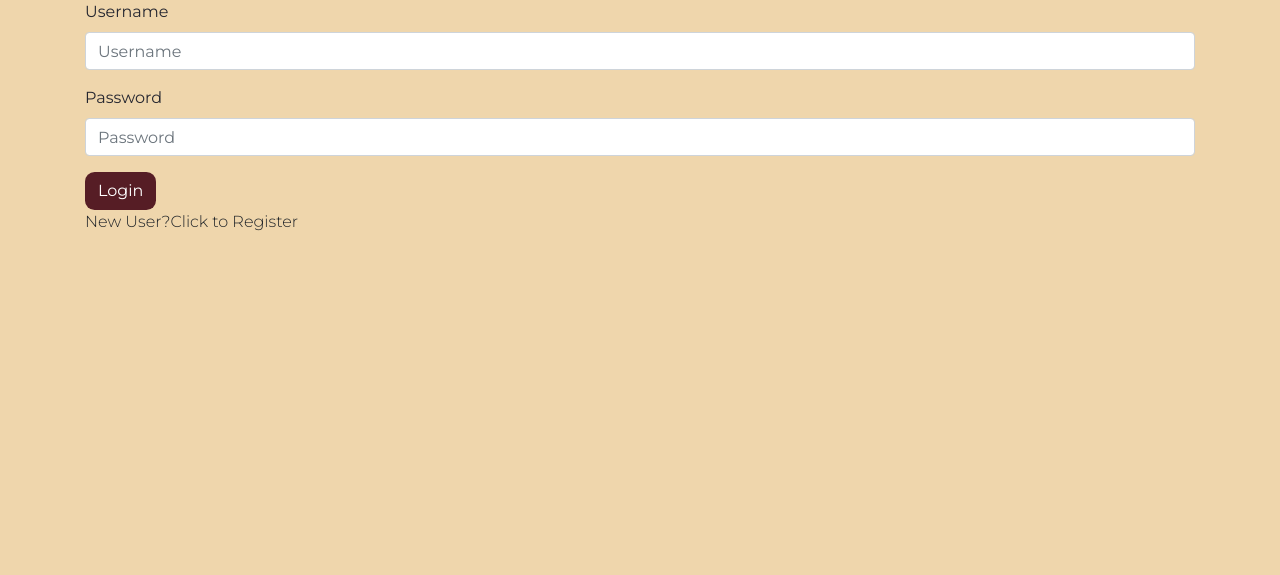
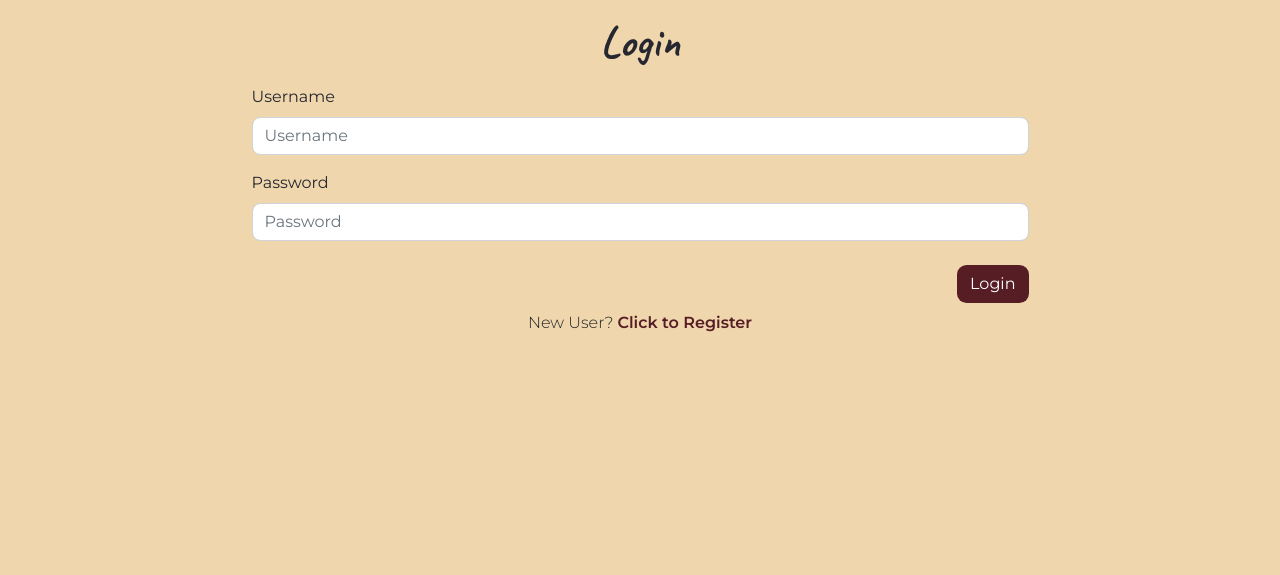
Before and after one commit to irinanita/cook-book, a Flask app: page /autentication in a window 1280 px wide. Shown: the part 56-631 px from the top of the page. Run offline with Flask 2, Linux system fonts and the light colour scheme; some libraries are stand-ins or nearby versions.

Commit message:
Styled Login & Register Sections

```diff
--- a/app.py
+++ b/app.py
@@ -19,7 +19,7 @@ def home():
 
 @app.route('/autentication', methods=['GET','POST'])
 def autentication():
-    session['logged_in']=False
+    session.pop('logged_in', None)
     # Release the session variable containing current user's name
     session.pop('user', None)
     return render_template('login.html')
@@ -145,9 +145,10 @@ def recipes(page):
 @app.route('/my_recipes',defaults={'page':1})
 @app.route('/my_recipes/page/<page>')
 def my_recipes(page):
-    if not session['logged_in']:
+    if session.get('logged_in') is None:
         flash("In order to use the cook book please login")
         return redirect(url_for('autentication'))
+
     user = session['user']
 
     recipes_total_user= mongo.db.recipes.find({ 'user': user  }).sort('_id', -1)
@@ -165,7 +166,8 @@ def my_recipes(page):
 
 @app.route('/delete_recipe/<recipe_id>')
 def delete_recipe(recipe_id):
-    if not session['logged_in']:
+    if session.get('logged_in') is None:
+        flash("In order to use the cook book please login")
         return redirect(url_for('autentication'))
     mongo.db.recipes.find_one({"_id":ObjectId(recipe_id)})
     mongo.db.recipes.remove({'_id':ObjectId(recipe_id)})
@@ -175,7 +177,8 @@ def delete_recipe(recipe_id):
 
 @app.route('/edit_recipe/<recipe_id>', methods = ['GET','POST'])
 def edit_recipe(recipe_id):
-    if not session['logged_in']:
+    if session.get('logged_in') is None:
+        flash("In order to use the cook book please login")
         return redirect(url_for('autentication'))
     user = session['user']
     recipe=mongo.db.recipes.find_one({"_id":ObjectId(recipe_id)})
@@ -204,7 +207,8 @@ def edit_recipe(recipe_id):
 
 @app.route('/update_recipe/<recipe_id>',methods=['GET','POST'])
 def update_recipe(recipe_id):
-    if not session['logged_in']:
+    if session.get('logged_in') is None:
+        flash("In order to use the cook book please login")
         return redirect(url_for('autentication'))
 
     recipe=mongo.db.recipes.find_one({"_id":ObjectId(recipe_id)})
@@ -302,7 +306,7 @@ def update_recipe(recipe_id):
 
 @app.route('/add_recipe')
 def add_recipe():
-    if not session['logged_in']:
+    if session.get('logged_in') is None:
         flash("In order to use the cook book please login")
         return redirect(url_for('autentication'))
     allergens_list=mongo.db.allergens.find()
@@ -321,7 +325,8 @@ def add_recipe():
 
 @app.route('/insert_recipe', methods =["POST","GET"])
 def insert_recipe():
-    if not session['logged_in']:
+    if session.get('logged_in') is None:
+        flash("In order to use the cook book please login")
         return redirect(url_for('autentication'))
     _units=mongo.db.units.find()
     units_list=[unit for unit in _units]
--- a/static/css/style.css
+++ b/static/css/style.css
@@ -82,6 +82,15 @@ label{
 a:hover{
     text-decoration: none;
 }
+
+.new-user{
+    color:#561D25;
+}
+
+.new-user:hover{
+    color:#D33F49;
+}
+
 .navbar-brand{
   transform: translateX(-50%);
   left: 50%;
@@ -93,6 +102,7 @@ a:hover{
 }
 
 
+.form-control,
 .form-control-sm{
     border-radius: .5rem;
 }
@@ -137,7 +147,7 @@ a:hover{
 .recipe-tab{
     width: fit-content;
     background-color: #fafafa;
-    padding:3px;
+    padding:3px 5px;
     font-size: 0.8rem;
     background-color: #561D25;
     color:white;
@@ -150,3 +160,8 @@ a:hover{
 .selectpicker:hover{
     background-color: red;
 }
+
+.form--login{
+    width:70%;
+    margin:0 auto;
+}
--- a/templates/login.html
+++ b/templates/login.html
@@ -14,7 +14,8 @@
     </div>
   {% endif %}
 {% endwith %}
-<form action="{{url_for('login')}}" method="POST">
+<h3 class="section__heading--darkgreen text-center mt-3">Login</h3>
+<form class="mt-3 form--login" action="{{url_for('login')}}" method="POST">
     <div class="form-group">
         <label for="user">Username</label>
         <input type="text" class="form-control" value="" name="user" placeholder="Username" required>
@@ -23,7 +24,9 @@
         <label for="title">Password</label>
         <input type="password" class="form-control" value="" name="password" placeholder="Password" required>
     </div>
-    <button type="submit" class="btn btn-primary" name="submit" value="submit">Login</button>
+    <div class="mt-4 clearfix">
+    <button type="submit" class="btn btn-primary float-right" name="submit" value="submit">Login</button>
+    </div>
 </form>
-    <p>New User?<a class="text-reset" href="{{url_for('new_user')}}">Click to Register</a></p>
+    <p class="mt-2 text-center"> New User? <a class="new-user" href="{{url_for('new_user')}}"><span class="fw-600">Click to Register</span></a></p>
 {%endblock%}
```
Also changed, not shown: templates/new_user.html (+15 -2 lines).
